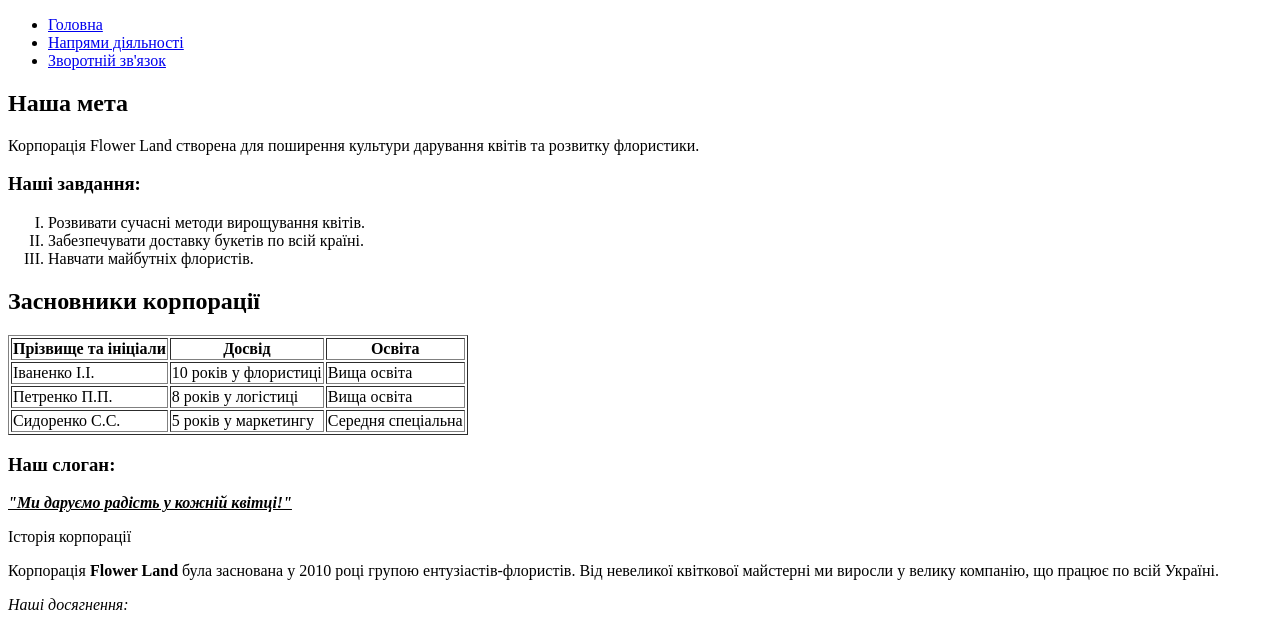
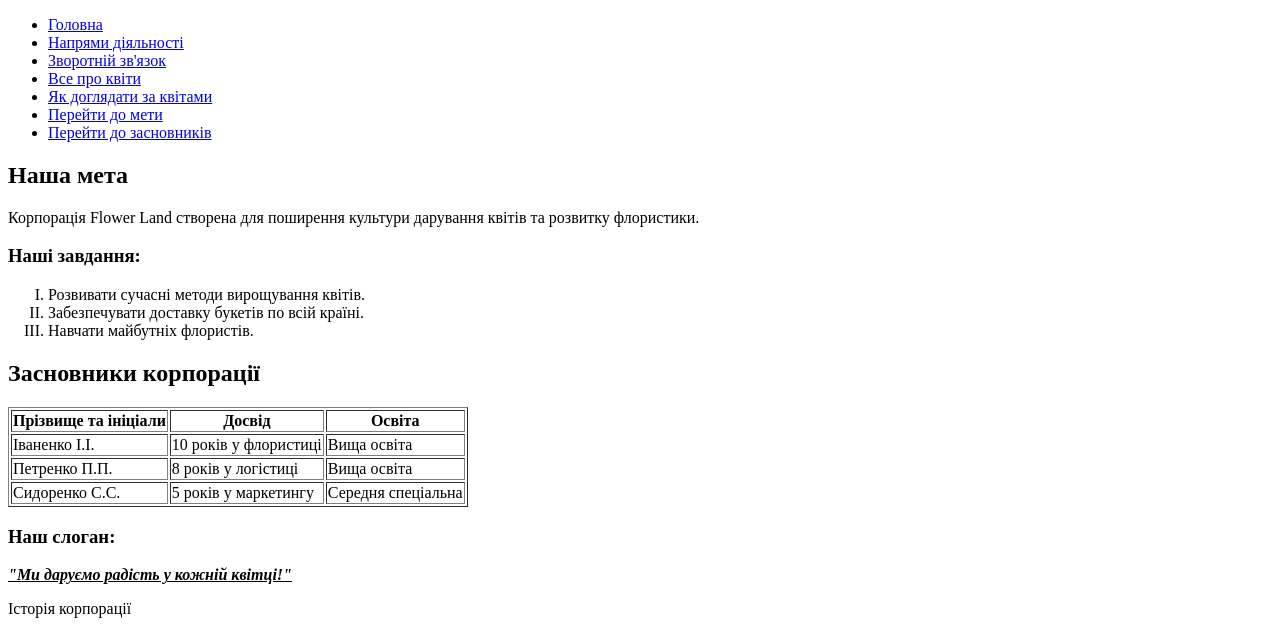
Before and after one commit to masha2100/https---github.com-masha2100-html_lab_1, a plain HTML site: page index.html in a window 1280 px wide. Shown: the part 176-800 px from the top of the page. Drawn offline with Linux system fonts and the light colour scheme.

Commit message:
add links

```diff
--- a/index.html
+++ b/index.html
@@ -16,6 +16,10 @@
             <li><a href="index.html">Головна</a></li>
             <li><a href="works.html">Напрями діяльності</a></li>
             <li><a href="callback.html">Зворотній зв'язок</a></li>
+            <li><a href="https://flowers.ua/ua/articles/vse-pro-kvity?srsltid=AfmBOor4XdDPNoVRqDTBz7WFcfqA7XXa3WSSi__yP6AXUdduPG-mev-e" target="_blank">Все про квіти</a></li>
+            <li><a href="https://kiwiflowershop.com.ua/blog/uhod-za-cvetami/kak-pravilno-uhazhivat-za-buketom" target="_blank">Як доглядати за квітами</a></li>
+            <li><a href="#goal">Перейти до мети</a></li>
+            <li><a href="#founders">Перейти до засновників</a></li>
         </ul>
     </nav>
 
```
